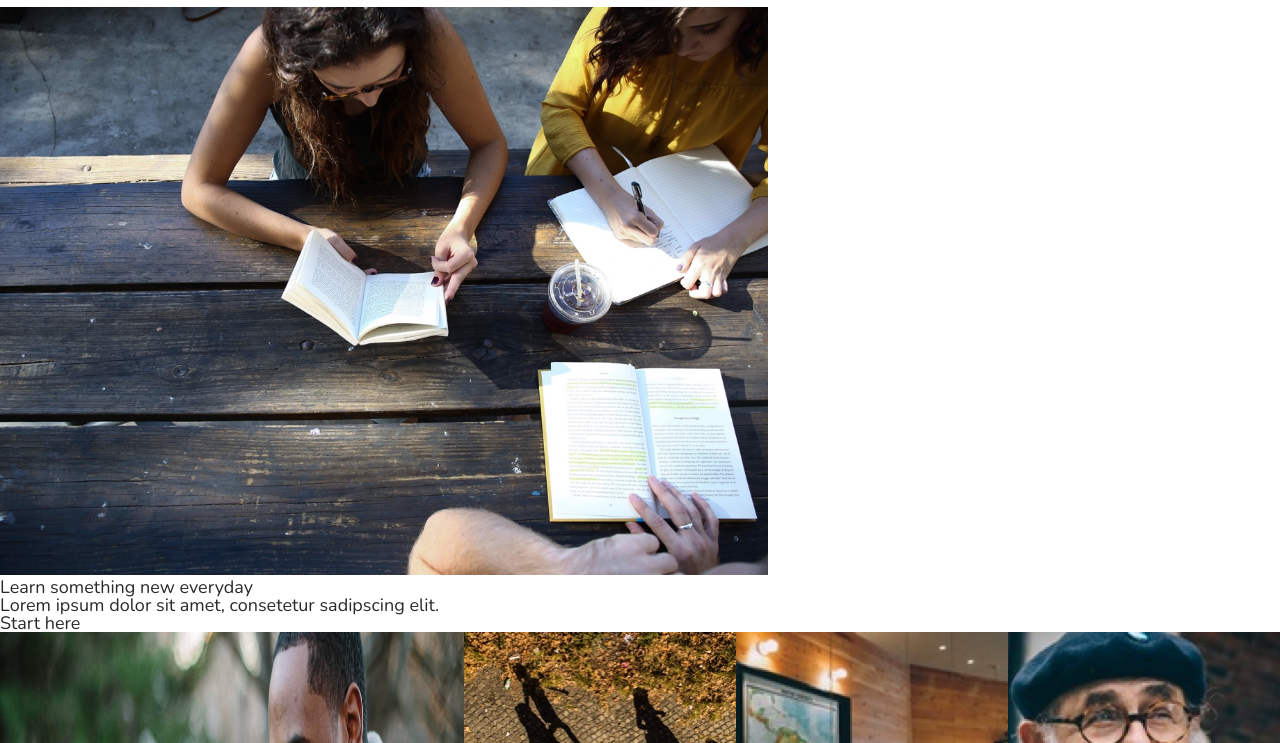
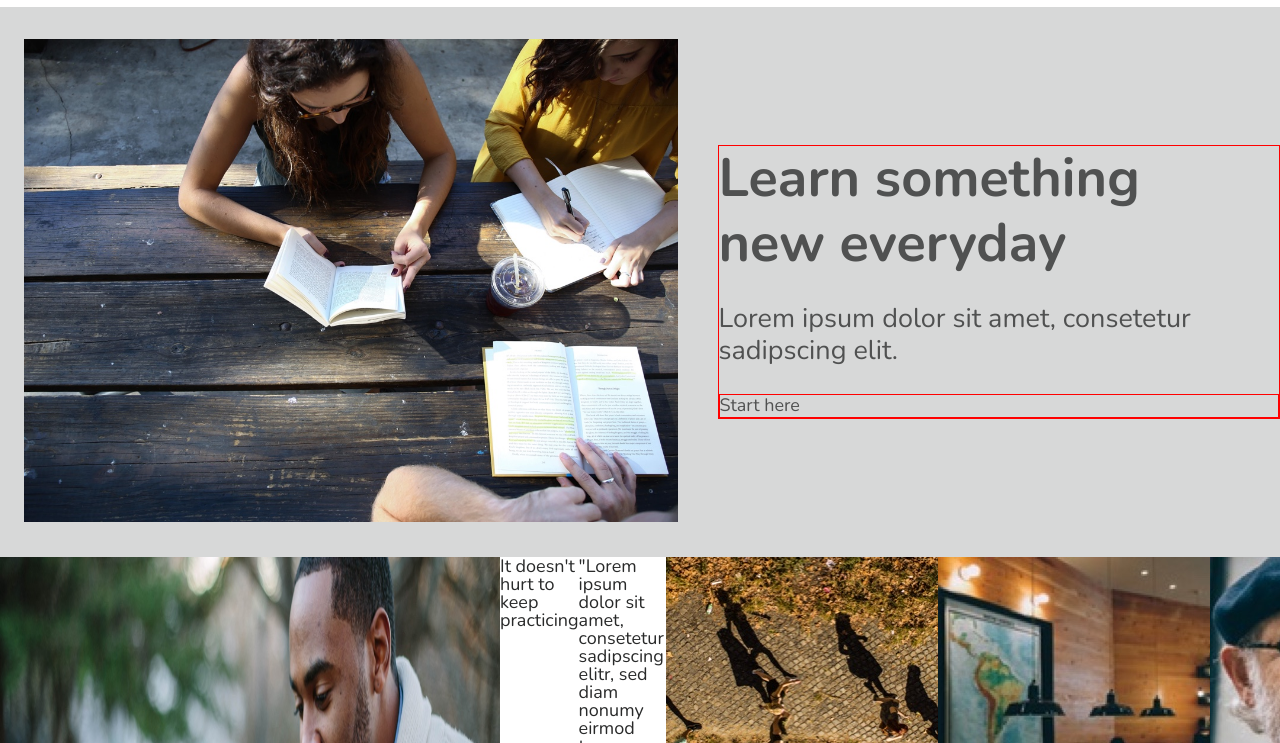
Before and after one commit to atleasticode/Colmar-Academy, a plain HTML site: page index.html in a window 1280 px wide. Shown: the part 57-800 px from the top of the page. Drawn offline with nearby package versions, Linux system fonts and the light colour scheme.

Commit message:
Add banner section

```diff
--- a/index.html
+++ b/index.html
@@ -24,12 +24,12 @@
     </nav>
 
   <!--Banner-->
-  <div id="banner flex">
+  <div id="banner" class="flex gray">
     <div class="container">
       <img src="resources/media/images/banner.jpg" alt="Working students">
     </div>
-    <div class="banner-copy">
-      <h2>Learn something new everyday</h2>
+    <div id="banner-copy" class="flex">
+      <h2>Learn something <br />new everyday</h2>
       <h3>Lorem ipsum dolor sit amet, consetetur sadipscing elit.</h3>
       <div class="btn"><span>Start here</span></div>
     </div>
--- a/resources/css/style.css
+++ b/resources/css/style.css
@@ -19,7 +19,11 @@ html {
 
 .container img {
   width: 100%;
-  height: auto;
+  min-width: 500px;
+}
+
+.gray {
+  background-color: rgb(215,216,216);
 }
 
 /* Navigation */
@@ -71,3 +75,38 @@ nav ul li a:hover {
 #logo img {
   height: 2rem;
 }
+
+/* Banner */
+#banner {
+  align-items: center;
+  padding: 32px 0;
+  width: 100%;
+}
+
+#banner .container {
+  margin-left: 24px;
+}
+
+#banner-copy {
+  flex-direction: column;
+  justify-content: center;
+  line-height: 1.2;
+  color: rgb(80,81,81);
+  margin-left: 40px;
+  border: 1px solid red;
+}
+
+#banner-copy h2 {
+  font-size: 3rem;
+  font-weight: 700;
+  margin-bottom: 1.5rem;
+}
+
+#banner-copy h3 {
+  font-size: 1.5rem;
+  margin-bottom: 1.5rem;
+}
+
+.btn {
+  border: 1px solid red;
+}
```
